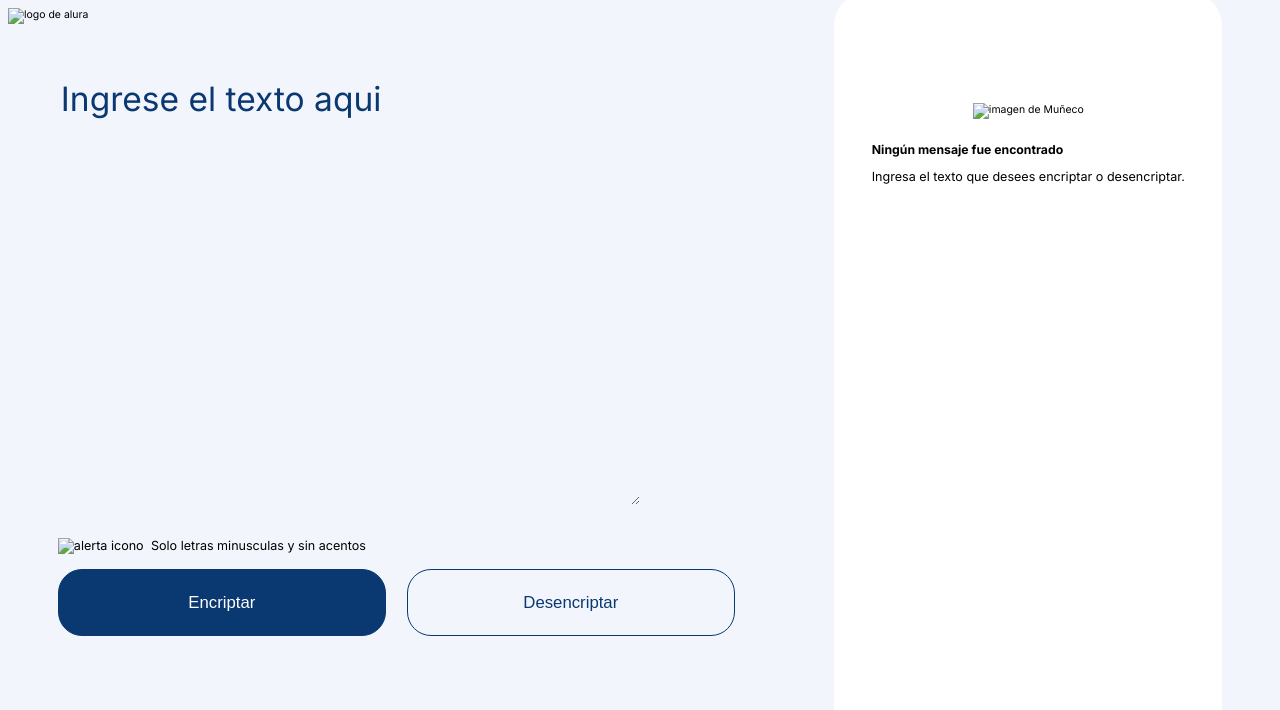
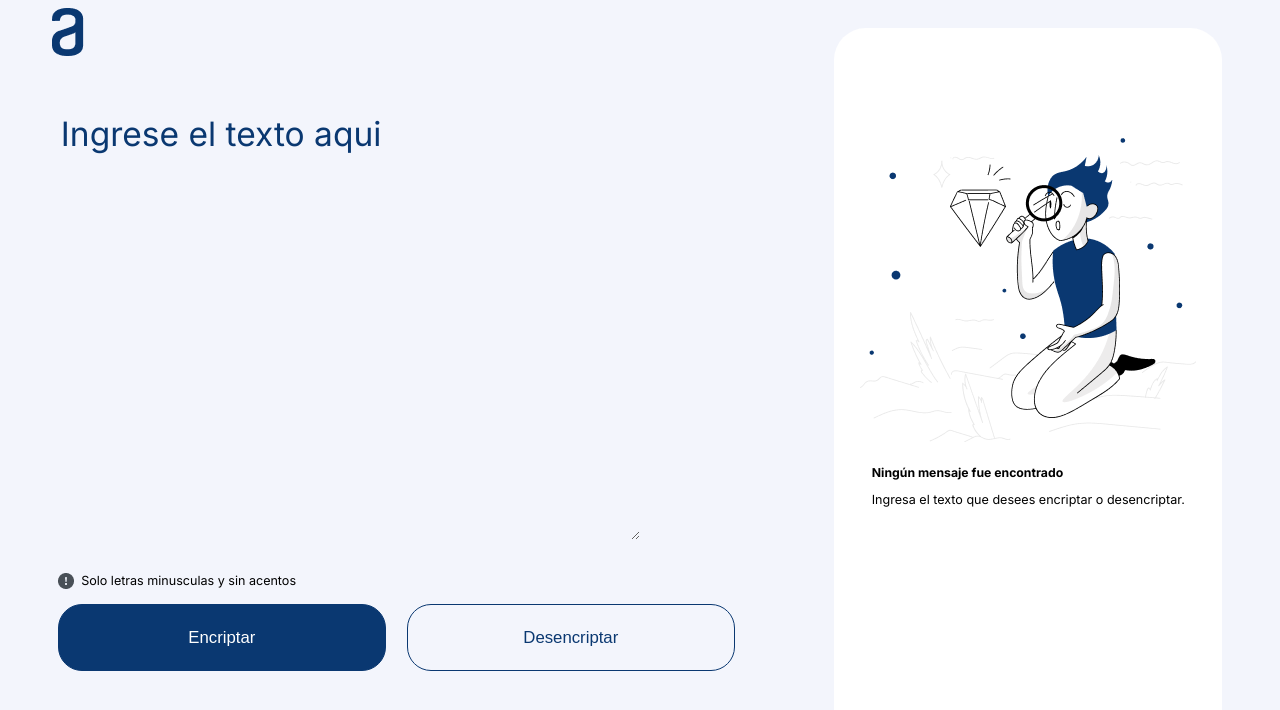
Before and after one commit to isaac-334/encriptador-de-texto, a plain HTML site: page index.html in a window 1280 px wide. Drawn offline with Linux system fonts and the light colour scheme; the site is published under a folder, as on GitHub Pages, so addresses that start at the root find nothing.

Commit message:
Update index.html

```diff
--- a/index.html
+++ b/index.html
@@ -13,14 +13,14 @@
 
 <body>
    <header>
-    <img src="/imagenes/Logo.png" alt="logo de alura" class="logo">
+    <img src="imagenes/Logo.png" alt="logo de alura" class="logo">
    </header>
    <main>
     <form class="formulario__section">
      <textarea class="formulario__input"  name="mensaje" id="textoInput" cols="30" rows="10" placeholder="Ingrese el texto aqui"></textarea>
 
      <div class="btn__container">
-        <div class="alerta__mensaje"><img src="/imagenes/Vector.png" alt="alerta icono"><span>Solo letras minusculas y sin acentos</span></div>
+        <div class="alerta__mensaje"><img src="imagenes/Vector.png" alt="alerta icono"><span>Solo letras minusculas y sin acentos</span></div>
       </div>
 
      <div class="submit__container">
@@ -30,7 +30,7 @@
     </form>
     <aside class="resultado">
 
-        <img src="/imagenes/Muñeco.png" alt="imagen de Muñeco" class="resultado__Muñeco">
+        <img src="imagenes/Muñeco.png" alt="imagen de Muñeco" class="resultado__Muñeco">
         <div class="resultado__container">
         <h3 class="resultado__title">Ningún mensaje fue encontrado</h3>
         <!--<p class="resultado__texto"></p>-->
```
